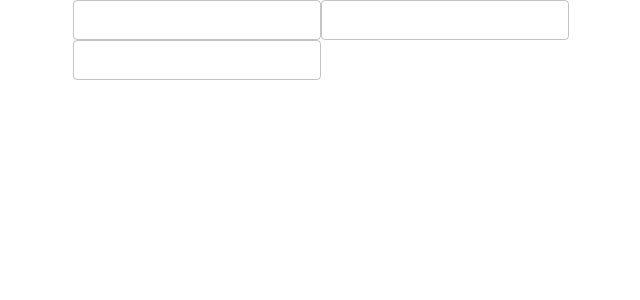
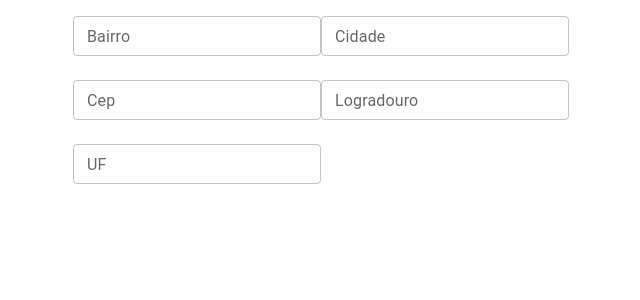
Before and after one commit to PedroLoebens/API_de_rastreio, a React (Create React App) app: page /consulta-de-cep/1 in a window 1280 px wide. Shown: the top 300 px of the page, without its empty margins (291-931 px from the left). Built offline with nearby package versions, Linux system fonts and the light colour scheme; no server answers.

Commit message:
alteração na exibição de dados

```diff
--- a/src/pages/QueryCep/index.js
+++ b/src/pages/QueryCep/index.js
@@ -38,25 +38,45 @@ const QueryEndress = (props) => {
 
     <Container maxWidth="sm">
       <TextField
+        margin="normal"
         size="small"
-        name="bairro"
-        id="outlined-basic"
+        label="Bairro"
+        id="outlined-name"
         variant="outlined"
-        value={addressData && addressData.bairro} />
+        value={addressData ? addressData.bairro : ''} />
 
       <TextField
+        margin="normal"
         size="small"
-        name="bairro"
-        id="outlined-basic"
+        label="Cidade"
+        id="outlined-name"
         variant="outlined"
-        value={addressData && addressData.bairro} />
+        value={addressData ? addressData.cidade : ''} />
 
       <TextField
+        margin="normal"
         size="small"
-        name="bairro"
-        id="outlined-basic"
+        label="Cep"
+        id="outlined-name"
         variant="outlined"
-        value={addressData && addressData.bairro} />
+        value={addressData ? addressData.cep : ''} />
+
+      <TextField
+        margin="normal"
+        size="small"
+        label="Logradouro"
+        id="outlined-name"
+        variant="outlined"
+        value={addressData ? addressData.logradouro : ''} />
+
+      <TextField
+        margin="normal"
+        size="small"
+        label="UF"
+        id="outlined-name"
+        variant="outlined"
+        value={addressData ? addressData.uf : ''} />
+
     </Container>
   );
 }
```
